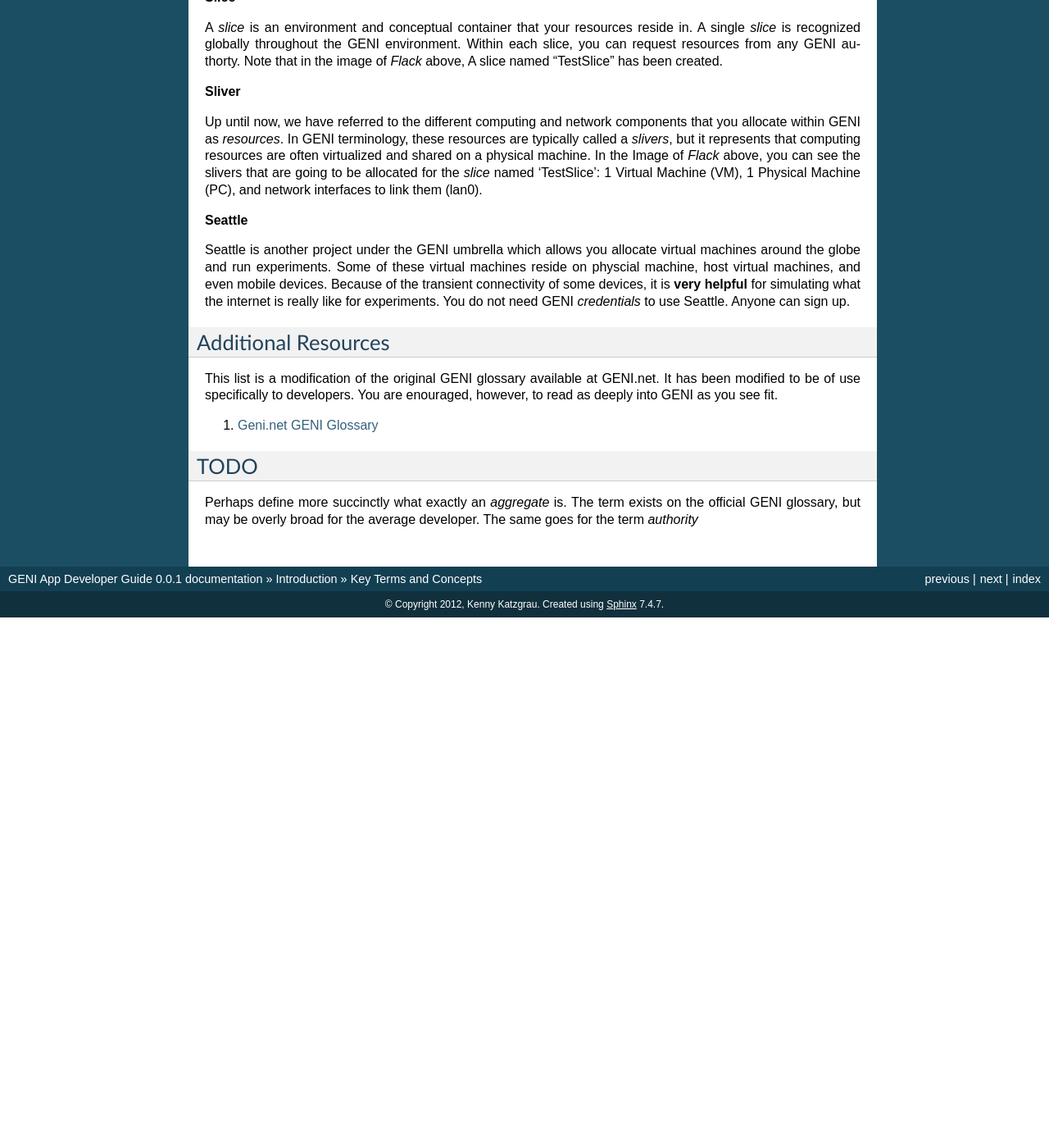
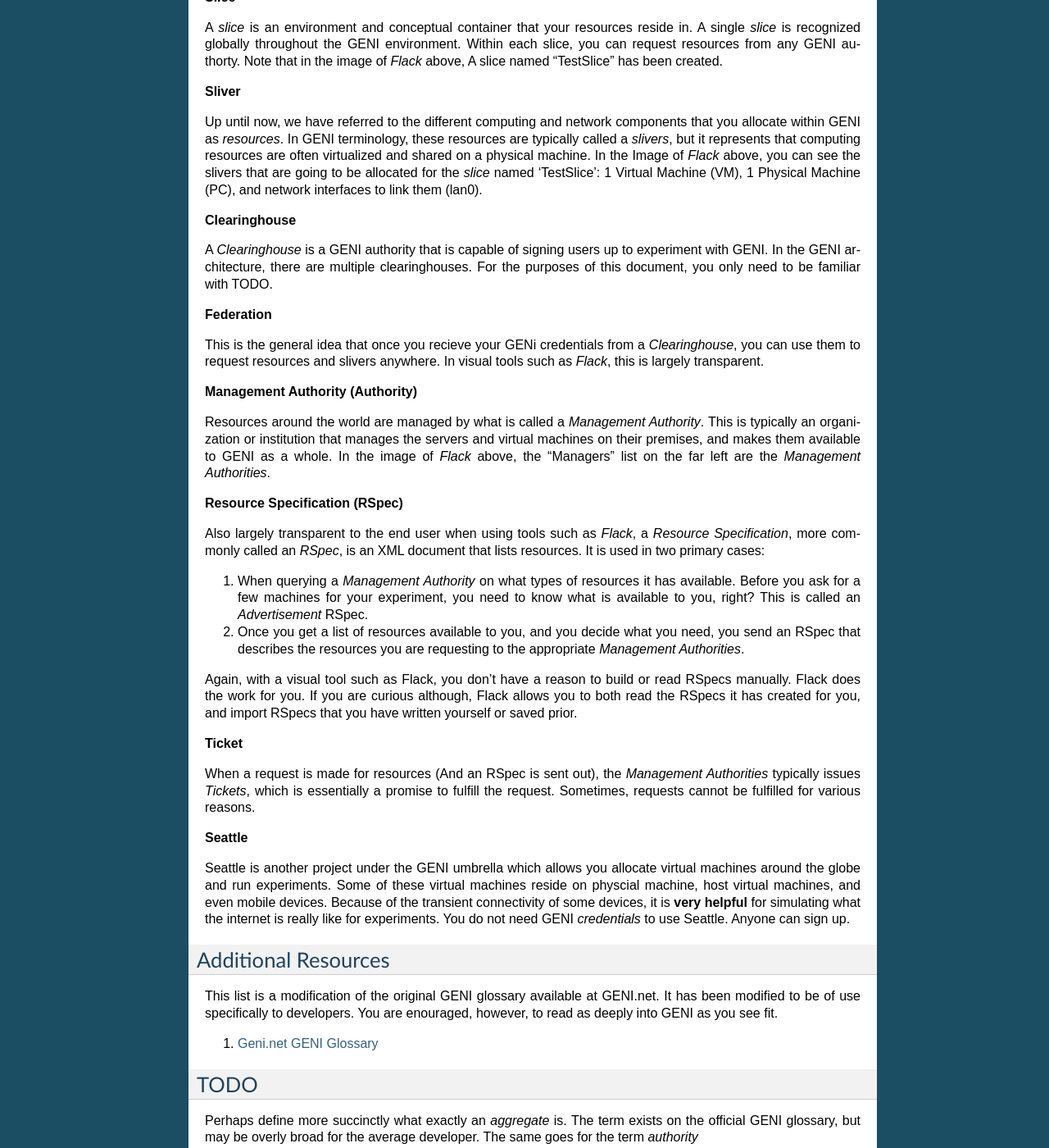
Before and after one commit to katzgrau/geni-docs, a Sphinx documentation site: the page built from source/intro/key-geni-concepts.txt, in a window 1280 px wide and 1400 px high, scrolled down 1438 px. Shown: the whole window at 82% size. Built offline with Sphinx 7.4.7, drawn with Linux system fonts in a browser that asks for light colours; formulas are drawn with MathJax 3; before the commit the page ends 2191 px from its top, so only the background shows below that; some of the changed text lies outside the part shown.

Commit message:
Added info about RSpecs to key concepts

```diff
--- a/source/intro/key-geni-concepts.txt
+++ b/source/intro/key-geni-concepts.txt
@@ -38,6 +38,31 @@ A *slice* is an environment and conceptual container that your resources reside
 
 Up until now, we have referred to the different computing and network components that you allocate within GENI as *resources*. In GENI terminology, these resources are typically called a *slivers*, but it represents that computing resources are often virtualized and shared on a physical machine. In the Image of *Flack* above, you can see the slivers that are going to be allocated for the *slice* named 'TestSlice': 1 Virtual Machine (VM), 1 Physical Machine (PC), and network interfaces to link them (lan0).
 
+**Clearinghouse**
+
+A *Clearinghouse* is a GENI authority that is capable of signing users up to experiment with GENI. In the GENI architecture, there are multiple clearinghouses. For the purposes of this document, you only need to be familiar with TODO.
+
+**Federation**
+
+This is the general idea that once you recieve your GENi credentials from a *Clearinghouse*, you can use them to request resources and slivers anywhere. In visual tools such as *Flack*, this is largely transparent.
+
+**Management Authority (Authority)**
+
+Resources around the world are managed by what is called a *Management Authority*. This is typically an organization or institution that manages the servers and virtual machines on their premises, and makes them available to GENI as a whole. In the image of *Flack* above, the "Managers" list on the far left are the *Management Authorities*.
+
+**Resource Specification (RSpec)**
+
+Also largely transparent to the end user when using tools such as *Flack*, a *Resource Specification*, more commonly called an *RSpec*, is an XML document that lists resources. It is used in two primary cases:
+
+1. When querying a *Management Authority* on what types of resources it has available. Before you ask for a few machines for your experiment, you need to know what is available to you, right? This is called an *Advertisement* RSpec.
+2. Once you get a list of resources available to you, and you decide what you need, you send an RSpec that describes the resources you are requesting to the appropriate *Management Authorities*.
+
+Again, with a visual tool such as Flack, you don't have a reason to build or read RSpecs manually. Flack does the work for you. If you are curious although, Flack allows you to both read the RSpecs it has created for you, and import RSpecs that you have written yourself or saved prior.
+
+**Ticket**
+
+When a request is made for resources (And an RSpec is sent out), the *Management Authorities* typically issues *Tickets*, which is essentially a promise to fulfill the request. Sometimes, requests cannot be fulfilled for various reasons.
+
 **Seattle**
 
 Seattle is another project under the GENI umbrella which allows you allocate virtual machines around the globe and run experiments. Some of these virtual machines reside on physcial machine, host virtual machines, and even mobile devices. Because of the transient connectivity of some devices, it is **very helpful** for simulating what the internet is really like for experiments. You do not need GENI *credentials* to use Seattle. Anyone can sign up.
@@ -53,3 +78,5 @@ TODO
 ----
 
 Perhaps define more succinctly what exactly an *aggregate* is. The term exists on the official GENI glossary, but may be overly broad for the average developer. The same goes for the term *authority*
+
+For the purposes of Mozilla Ignite, users will not really need to know about other clearinghouses aside formt he one their credentials came though. Keep this in mind for the Clearinghouse definition, which is marked with a TODO.
```
